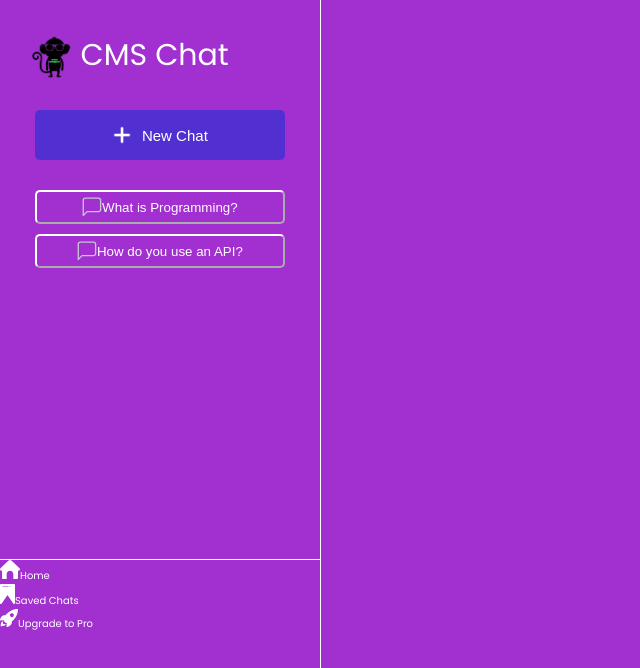
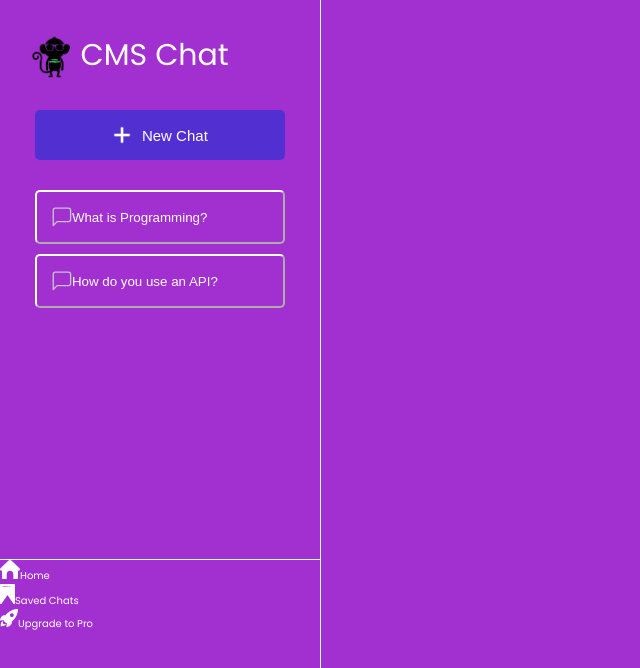
Before and after one commit to DDeShon/react-chat-ai, a React (Create React App) app: page / in a window 1280 px wide. Shown: the top 668 px of the page, without its empty margins (0-640 px from the left). Built offline with nearby package versions, Linux system fonts and the light colour scheme.

Commit message:
working on ui layout

```diff
--- a/src/App.css
+++ b/src/App.css
@@ -73,13 +73,11 @@ body {
 .query {
   display: flex;
   align-items: center;
-  justify-content: center;
   width: 25rem;
-  margin: 0 auto;
-  margin-bottom: 1rem;
+  margin: 1rem auto;
   border-radius: .5rem;
-  background-color:#a22fd0;
+  background: transparent;
   color: white;
   border-color: white;
-  padding: .5rem;
+  padding: 1.5rem;
 }
```
